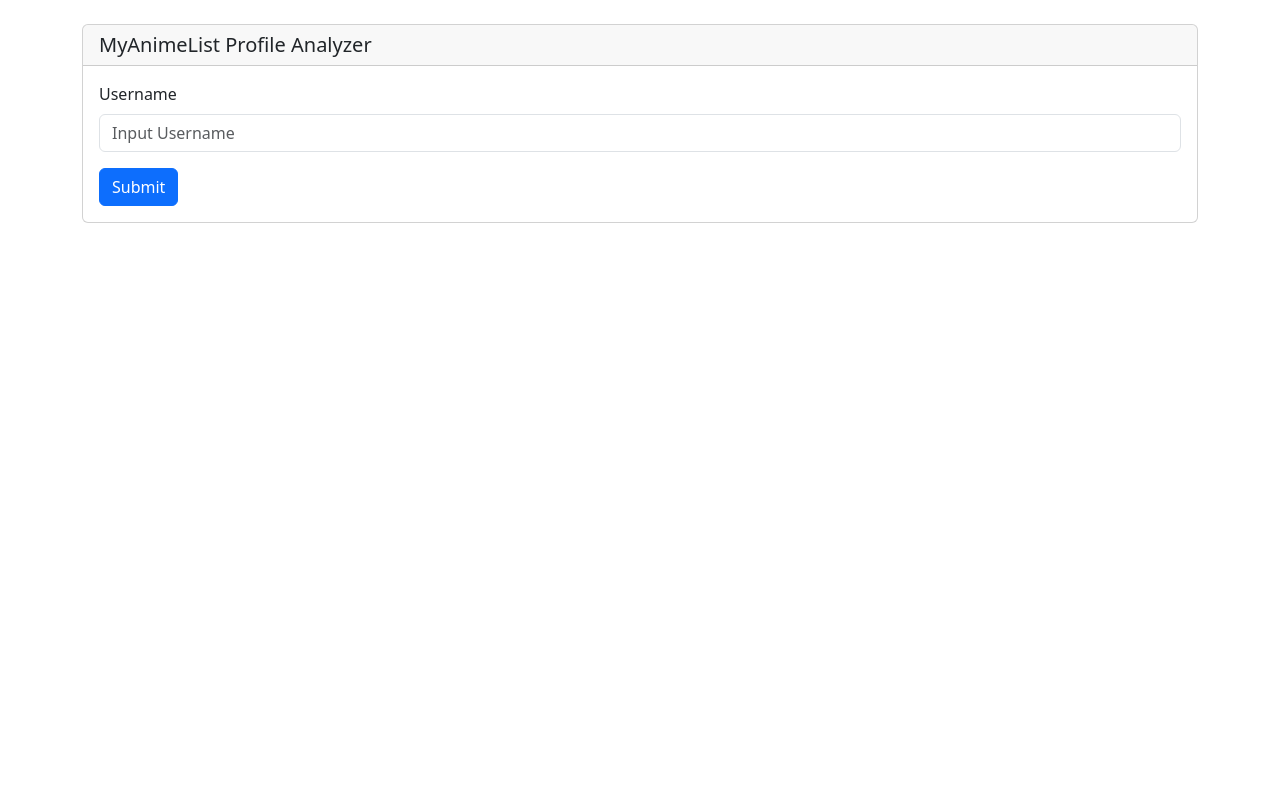
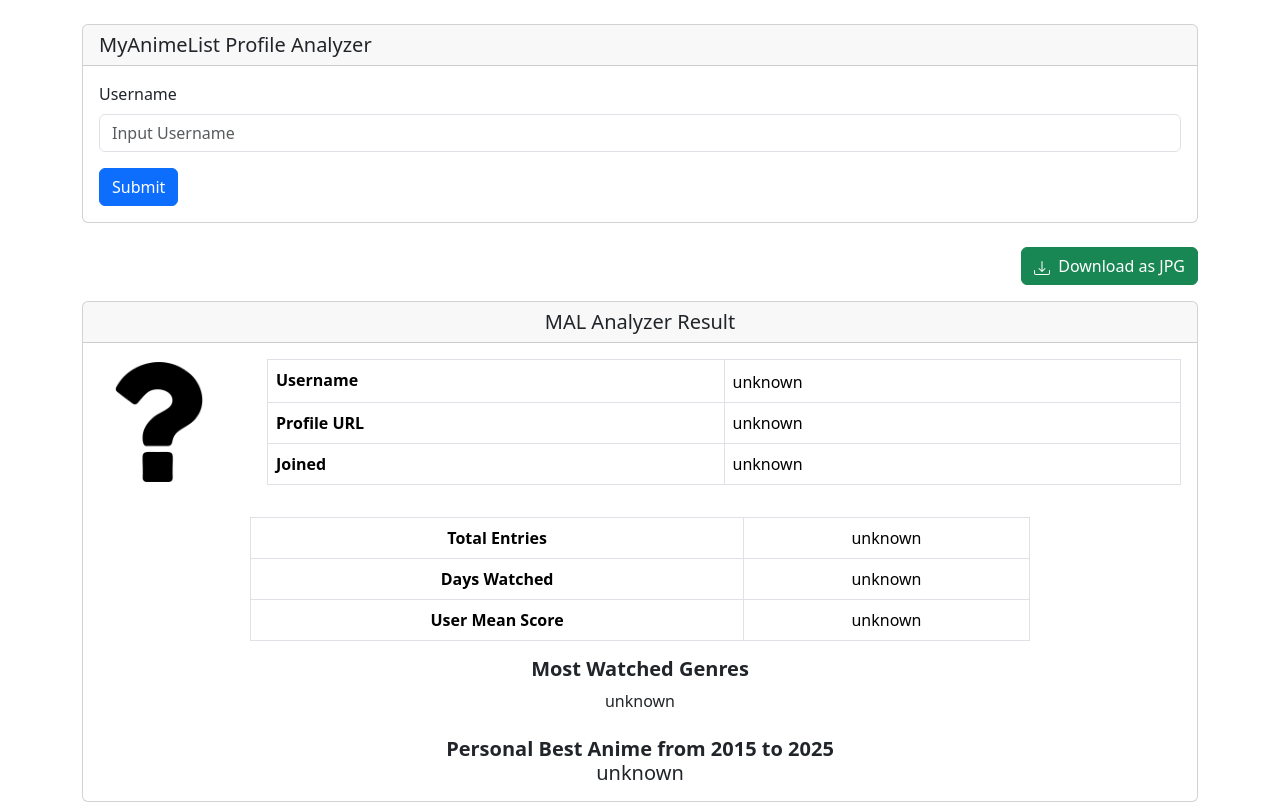
Before and after one commit to rayhanadri/frontend-mal-analyzer, a plain HTML site: page index.html in a window 1280 px wide. Drawn offline with nearby package versions, Linux system fonts and the light colour scheme.

Commit message:
update tampilan profile

```diff
--- a/index.html
+++ b/index.html
@@ -58,15 +58,15 @@
             </div>
             <div class="col-12 col-md d-flex align-items-center">
               <div class="table-responsive w-100">
-                <table class="table table-bordered mb-0">
+                <table class="table table-bordered mb-0" style="table-layout: fixed; word-break: break-all;">
                   <tbody>
                     <tr>
-                      <td style="width: 15%;"><b>Username</b></td>
-                      <td><span id="result_userdata_username">unknown</span></td>
+                      <td><b>Username</b></td>
+                      <td style="word-break: break-all;"><span id="result_userdata_username" class="text-truncate d-inline-block" style="max-width: 180px; vertical-align: middle;">unknown</span></td>
                     </tr>
                     <tr>
                       <td><b>Profile URL</b></td>
-                      <td><span id="result_userdata_url">unknown</span></td>
+                      <td style="word-break: break-all;"><span id="result_userdata_url" class="text-break">unknown</span></td>
                     </tr>
                     <tr>
                       <td><b>Joined</b></td>
@@ -76,9 +76,10 @@
                 </table>
               </div>
             </div>
+            </div>
           </div>
         </div>
-        <table class="table table-bordered mb-3" style="width: 50%; margin-left: auto; margin-right: auto;">
+        <table class="table table-bordered mb-3" style="width: 70%; margin-left: auto; margin-right: auto;">
           <tbody>
             <tr>
               <td style="text-align: center;"><b>Total Entries</b></td>
@@ -108,8 +109,8 @@
   document.addEventListener("DOMContentLoaded", function () {
     var resultCard = document.querySelector("#result_card");
     var downloadButton = document.querySelector("#download_button_container");
-    resultCard.style.display = "none";
-    downloadButton.style.display = "none";
+    // resultCard.style.display = "none";
+    // downloadButton.style.display = "none";
 
     let currentYear = new Date().getFullYear();
     let startYear = currentYear - 10; // Default to last 10 years
```
